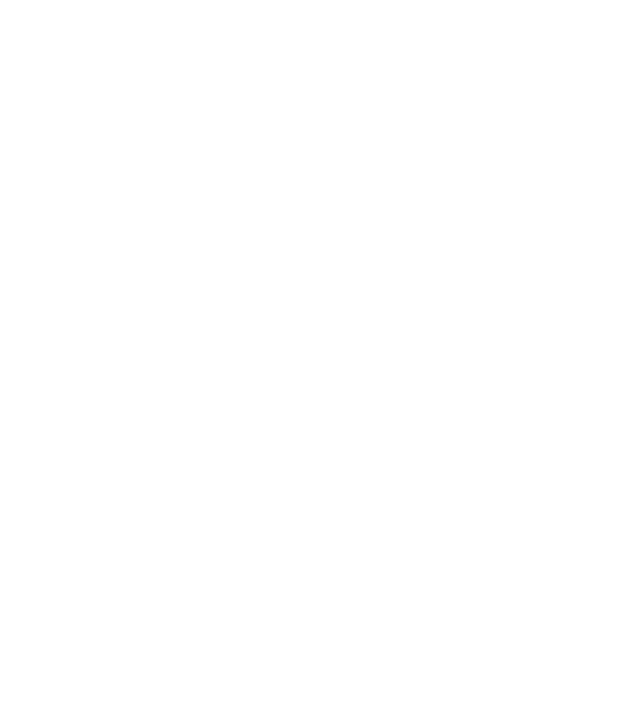
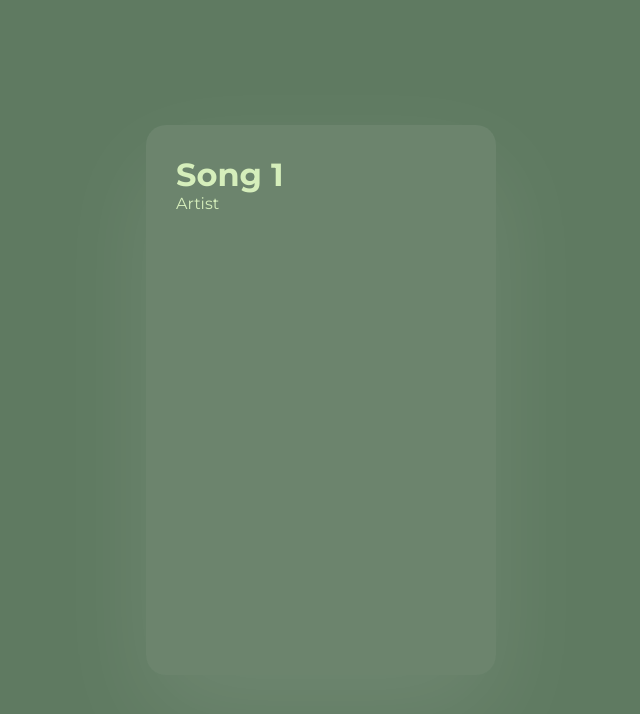
Before and after one commit to linusansas/Music-player, a plain HTML site: page index.html in a window 1280 px wide. Shown: the whole page, without its empty margins (319-959 px from the left). Drawn offline with Linux system fonts and the light colour scheme.

Commit message:
Divs & styles

```diff
--- a/data.js
+++ b/data.js
@@ -3,18 +3,18 @@ let songs = [
       name: "song 1",
       path: "music/song1.mp3",
       artist: "artist 1",
-    cover: "images/cover1.png"
+      cover: "images/cover1.png",
    },
    {
       name: "song 2",
       path: "music/song2.mp3",
       artist: "artist 2",
-    cover: "images/cover2.png"
+      cover: "images/cover2.png",
    },
    {
       name: "song 3",
       path: "music/song3.mp3",
       artist: "artist 3",
-    cover: "images/cover3.png"
+      cover: "images/cover3.png",
    },
 ];
--- a/index.html
+++ b/index.html
@@ -1,15 +1,28 @@
 <!DOCTYPE html>
 <html lang="en">
+
 <head>
-    <meta charset="UTF-8">
-    <meta http-equiv="X-UA-Compatible" content="IE=edge">
-    <meta name="viewport" content="width=device-width, initial-scale=1.0">
-    <link rel="stylesheet" href="style.css">
-    <script src="main.js" defer></script>
-    <script src="data.js" defer></script>
-    <title>Easemind music player</title>
+   <meta charset="UTF-8" />
+   <meta http-equiv="X-UA-Compatible" content="IE=edge" />
+   <meta name="viewport" content="width=device-width, initial-scale=1.0" />
+   <link rel="stylesheet" href="style.css" />
+   <script src="main.js" defer></script>
+   <script src="data.js" defer></script>
+   <title>Easemind music player</title>
+   <link rel="preconnect" href="https://fonts.googleapis.com" />
+   <link rel="preconnect" href="https://fonts.gstatic.com" crossorigin />
+   <link href="https://fonts.googleapis.com/css2?family=Montserrat:wght@400;500;700&display=swap" rel="stylesheet"/>
 </head>
-<body>
 
-</body>
+   <body>
+
+      <div class="music-player">
+
+         <h1 class="music-name">Song 1</h1>
+         <p class="artist-name">Artist</p>
+
+      </div>
+
+   </body>
+
 </html>
--- a/main.js
+++ b/main.js
@@ -1,7 +1,7 @@
 window.addEventListener("DOMContentLoaded", main);
 
 function main() {
-  //renderScene();
+   //renderScene();
 }
 
-console.log("Hej jag heter Linus")
+console.log("Hej jag heter Linus");
--- a/style.css
+++ b/style.css
@@ -0,0 +1,26 @@
+* {
+   margin: 0;
+   padding: 0;
+   box-sizing: border-box;
+}
+
+body {
+   width: 100%;
+   height: 100vh;
+   display: flex;
+   justify-content: center;
+   align-items: center;
+   background: #5f7a61;
+   font-family: "Montserrat", sans-serif;
+}
+
+.music-player {
+   width: 350px;
+   height: 550px;
+   border-radius: 20px;
+   background: rgba(255, 255, 255, 0.08);
+   box-shadow: 0 40px 100px rgba(255, 255, 255, 0.1);
+   padding: 30px;
+   overflow: hidden;
+   color: #d5eebb;
+}
```
Lines whose indentation alone changed are shown as unchanged.
